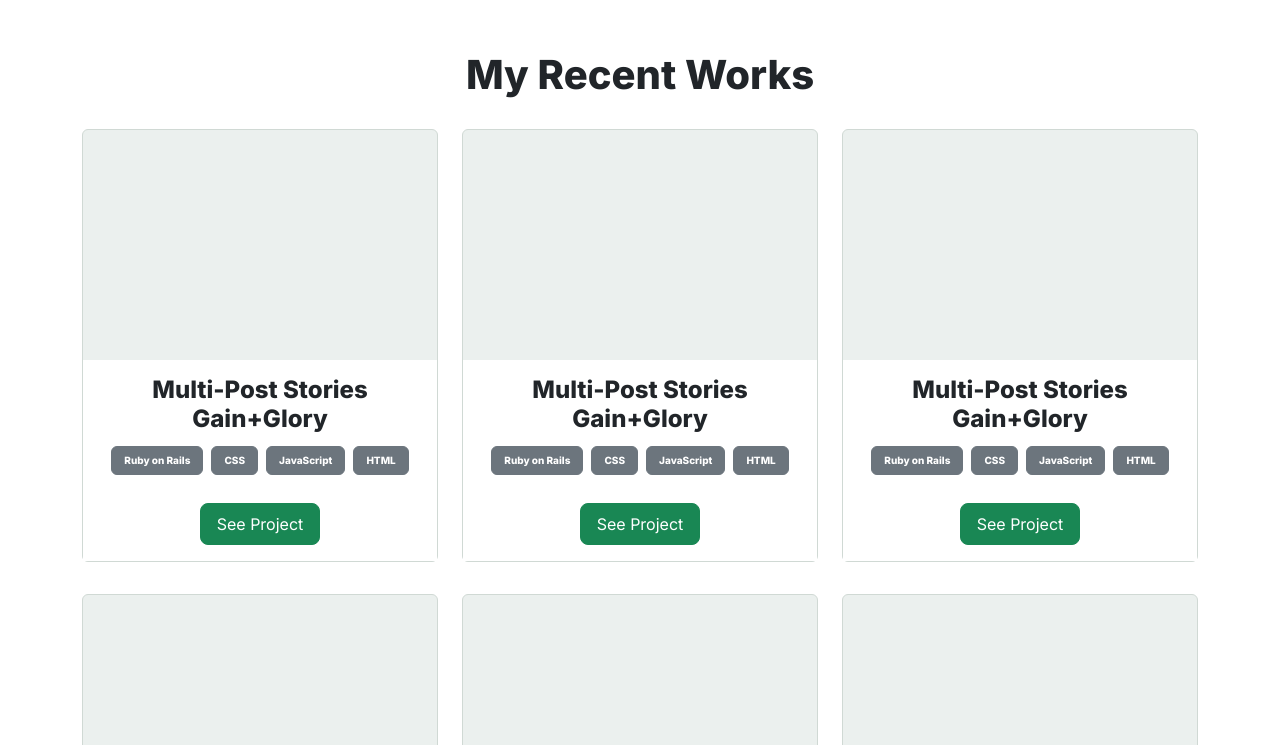
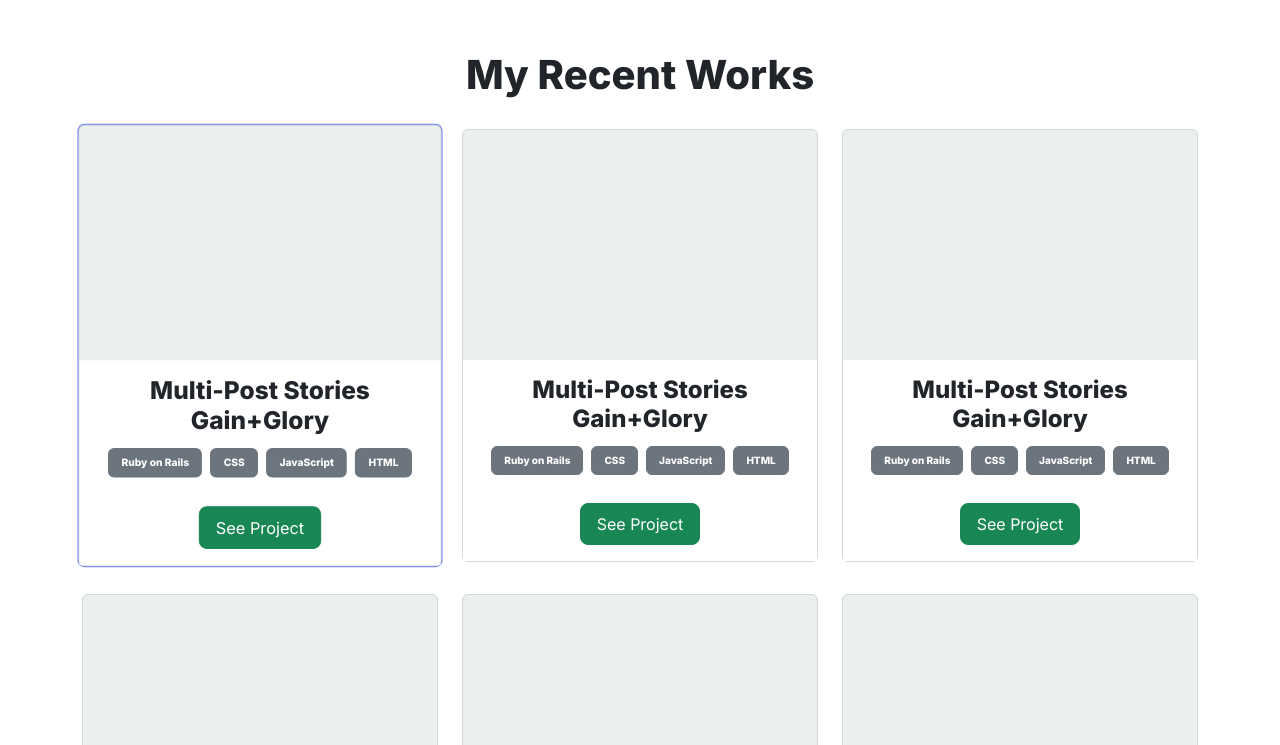
Before and after one commit to Asad-Zaidi/Portfolio-Bootstrap, a website: page index.html in a window 1280 px wide. In both pictures the pointer is over the element 260 px from the left and 1446 px from the top of the page. Shown: the part 1101-1846 px from the top of the page. Drawn offline with nearby package versions, Linux system fonts and the light colour scheme.

Commit message:
Error removed

```diff
--- a/styles.css
+++ b/styles.css
@@ -91,6 +91,13 @@ body {
   background-color: #ebf0ee !important;
   border: 1px solid #d0d9d4 !important;
   margin-bottom: 4vh;
+  transition: box-shadow 0.2s ease;
+  transition: transform 0.9s;
+}
+
+.card:hover {
+  box-shadow: 0 0 0 1px #727ff4;
+  transform: scale(1.02);
 }
 
 .card-body {
```
